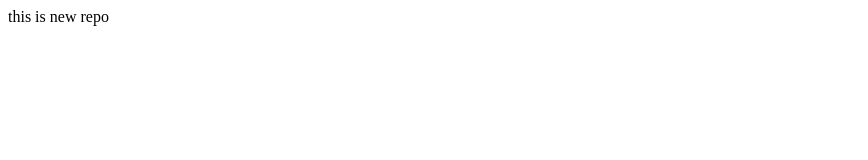
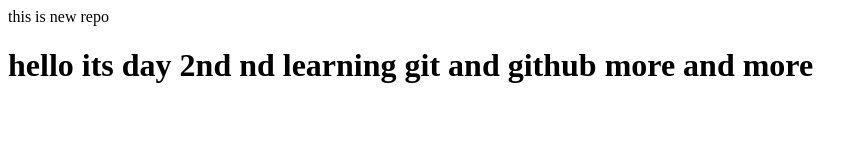
Before and after one commit to SumitRanjan11/localRepo, a plain HTML site: page index.html in a window 1280 px wide. Shown: the whole page, without its empty margins (0-868 px from the left). Drawn offline with Linux system fonts and the light colour scheme.

Commit message:
Commit message

```diff
--- a/index.html
+++ b/index.html
@@ -1 +1,2 @@
 <p>this is new repo</p>
+<h1>hello its day 2nd nd learning git and github more and more</h1>
```
